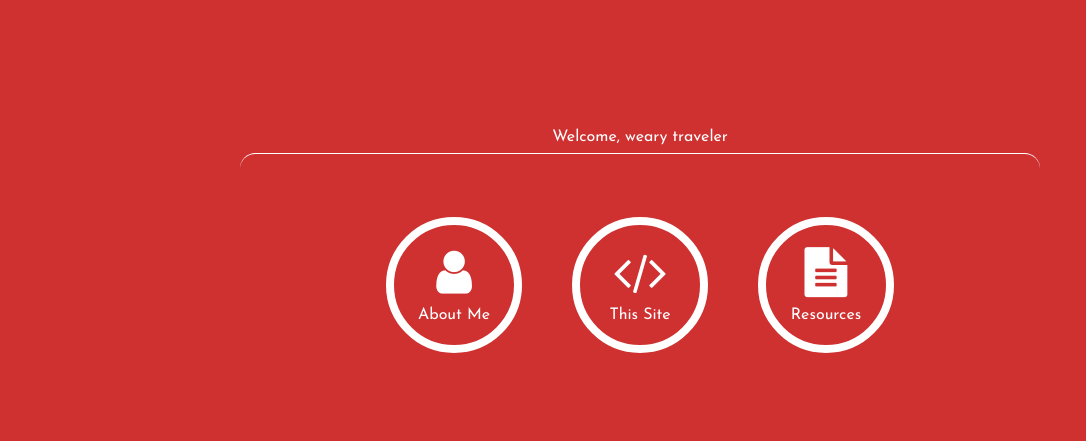
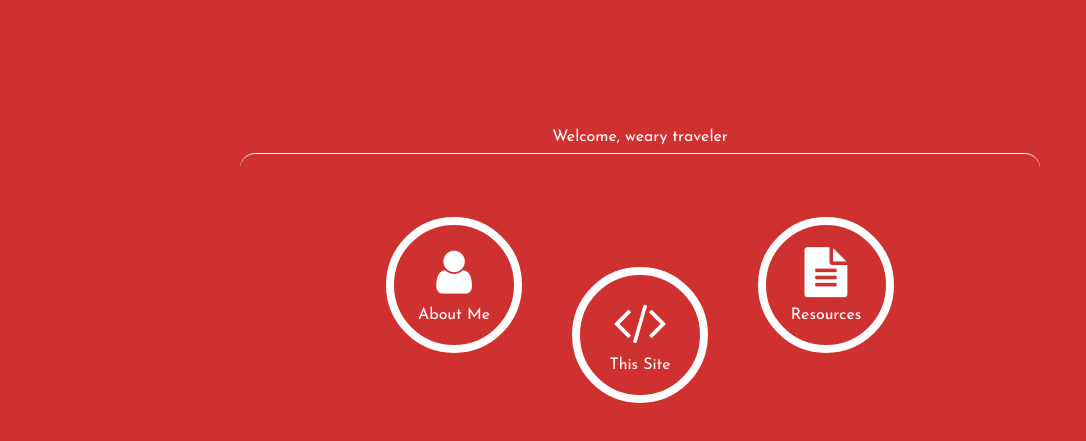
Before and after one commit to joshcbarnes/jbarnes, a website: page site/public/index.html in a window 1280 px wide. Shown: the part 137-578 px from the top of the page, without its empty margins (0-1086 px from the left). Drawn offline with Linux system fonts and the light colour scheme.

Commit message:
Added droopy

```diff
--- a/site/public/index.html
+++ b/site/public/index.html
@@ -33,7 +33,7 @@
                     <div>About Me</div>
                 </div>
 
-                <div class="section">
+                <div class="section droopy">
                     <div class="fa fa-code" aria-hidden="true"></div>
                     <div>This Site</div>
                 </div>
--- a/site/public/styles/style.css
+++ b/site/public/styles/style.css
@@ -98,3 +98,8 @@ hr:before {
 .greeting .section * {
     margin: 5px;
 }
+
+.greeting .droopy {
+    position: relative;
+    top: 50px;
+}
```
